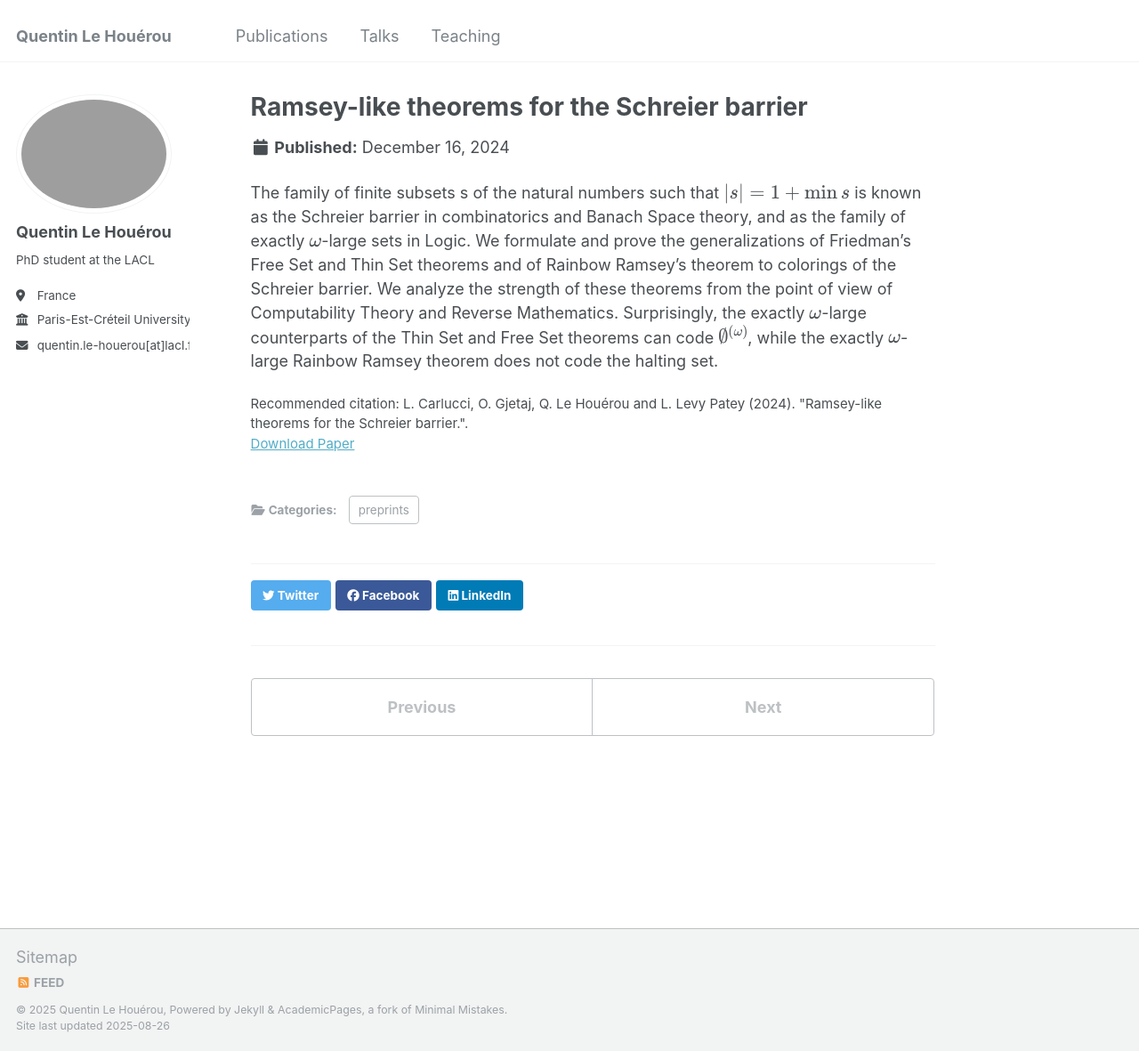
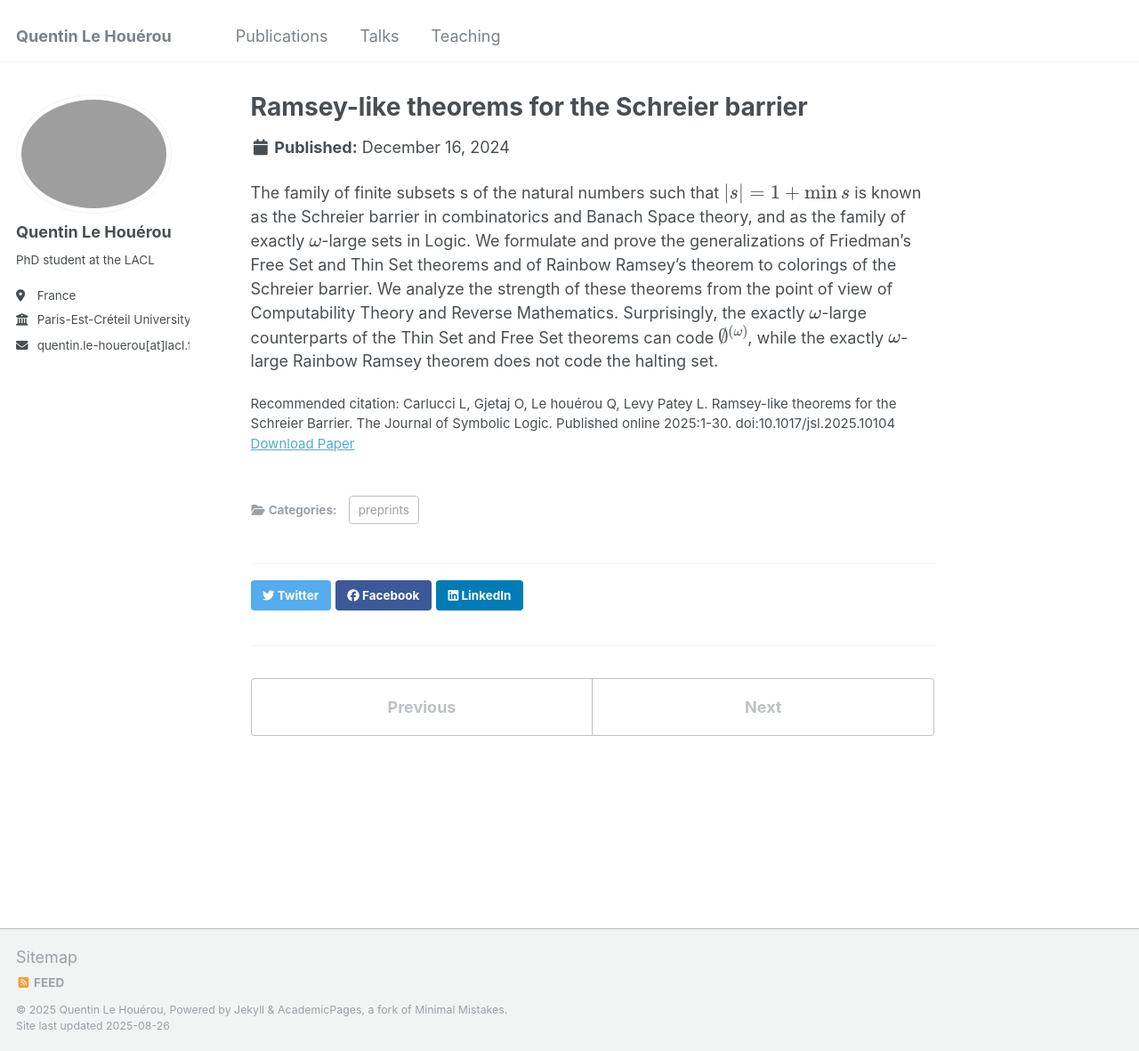
Before and after one commit to QuentinLH/quentinlh.github.io, a Jekyll site: the page built from _publications/carlucci2024ramsey.md, in a window 1280 px wide and 1181 px high. Shown: the whole window at 89% size. Built offline with Jekyll 4.4.1, drawn with Linux system fonts in a browser that asks for light colours.

Commit message:
added publication schreier barrier

```diff
--- a/_publications/carlucci2024ramsey.md
+++ b/_publications/carlucci2024ramsey.md
@@ -5,7 +5,7 @@ category: preprints
 permalink: /publication/carlucci2024ramsey
 date: 2024-12-16
 paperurl: 'http://quentinlh.github.io/files/carlucci2024ramsey.pdf'
-citation: "L. Carlucci, O. Gjetaj, Q. Le Houérou and L. Levy Patey (2024). &quot;Ramsey-like theorems for the Schreier barrier.&quot;."
+citation: "Carlucci L, Gjetaj O, Le houérou Q, Levy Patey L. Ramsey-like theorems for the Schreier Barrier. The Journal of Symbolic Logic. Published online 2025:1-30. doi:10.1017/jsl.2025.10104 "
 
 ---
 
```
